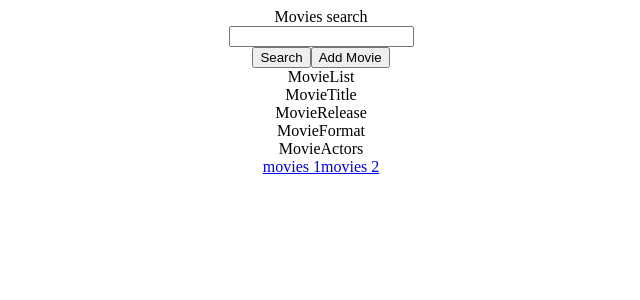
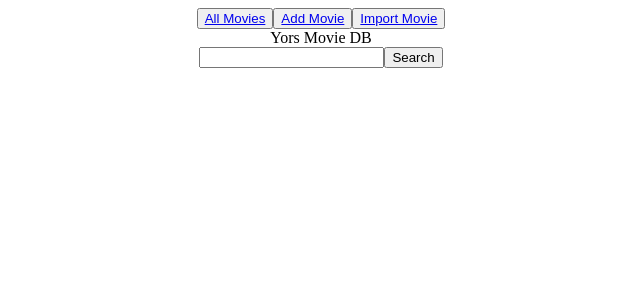
Before and after one commit to pani-tka/movies-info-storage, a React (Create React App) app: page / in a window 1280 px wide. Shown: the top 300 px of the page, without its empty margins (319-959 px from the left). Built offline with nearby package versions, Linux system fonts and the light colour scheme.

Commit message:
Current changes for some pages and components

```diff
--- a/package.json
+++ b/package.json
@@ -5,6 +5,7 @@
   "dependencies": {
     "react": "^16.8.6",
     "react-dom": "^16.8.6",
+    "react-dropzone": "^10.1.5",
     "react-redux": "^7.1.0",
     "react-router-dom": "^5.0.1",
     "react-scripts": "3.0.1",
--- a/src/App.js
+++ b/src/App.js
@@ -1,6 +1,9 @@
 import React from 'react';
 import { BrowserRouter, Route} from "react-router-dom";
-import  MoviesControl  from "./components/movies-control";
+import  StartPage  from "./pages/start-page";
+import AddMoviePage from "./pages/add-movie-page";
+import AllMoviePage from "./pages/all-movies-page";
+import ImportMoviesPage from './pages/import-movies-page';
 import  MovieItem  from "./components/movie-item";
 import './App.css';
 
@@ -8,8 +11,12 @@ function App() {
   return (
     <div className="App">
       <BrowserRouter>
-        <Route exact path="/" component={MoviesControl} />
+        <Route exact path="/" component={StartPage} />
         <Route path="/movies/:movieTitle" component={MovieItem} />
+        <Route path="/allmovies" component={AllMoviePage} />
+        <Route path="/addmovie" component={AddMoviePage} />
+        <Route path="/importmovies" component={ImportMoviesPage} />
+
 
       </BrowserRouter>
     </div>
--- a/src/actions.js
+++ b/src/actions.js
@@ -15,7 +15,7 @@ const fetchMovieListSuccess = data => ({
 
 export const fetchMovies = () => (dispatch) => {
 
-  fetch( `http://localhost:8080/movies`)
+  fetch( `http://localhost:8080/movies?sort=title&order=asc`)
       .then(response => response.json())
       .then(response => {
         dispatch(fetchMovieListSuccess(response))
--- a/src/components/movie-item.js
+++ b/src/components/movie-item.js
@@ -1,18 +1,38 @@
 import React, {Component} from "react";
+import {connect} from 'react-redux';
+import {fetchSingleMovie} from '../actions';
 
 class MovieItem extends Component {
 
   render(){
+
+    const {movies} = this.props;
     return(
       <div>
-        <div>MovieTitle</div>
-        <div>MovieRelease</div>
-        <div>MovieFormat</div>
-        <div>MovieActors</div>
+        <div>{movies.title}</div>
+        <div>{movies.year}</div>
+        <div>{movies.format}</div>
+        <div>{movies.actors}</div>
+        <button
+          type="button"
+        >
+          Remove Movie
+        </button>
       </div>
     )
   }
 
 }
 
-export default MovieItem;
+const mapStateToProps = (state) => ({
+  movies: state.movies
+})
+
+const mapDispatchToProps = {
+ fetchSingleMovie
+};
+
+export default connect(
+ mapStateToProps,
+ mapDispatchToProps
+)(MovieItem);
--- a/src/components/movies-control.js
+++ /dev/null
@@ -1,52 +0,0 @@
-import  React, {Component}  from "react";
-import MovieList from "./movie-list";
-import {connect} from "react-redux";
-import {searchTextChanged} from "../actions";
-
-class MoviesControl extends Component {
-
-  onChange = event => {
-    const queryText = event.target.value;
-    this.props.searchTextChanged(queryText);
-  };
-
-  render(){
-    const {queryText} = this.props;
-
-    return (
-      <div>
-        <div>Movies search</div>
-        <div>
-          <input
-            type = "text"
-            placehloder = "Type to search..."
-            value = {queryText}
-            onChange = {this.onChange} />
-        </div>
-        <button
-          type="button"
-          onClick = {this.onClick}
-        >
-          Search
-        </button>
-        <button type="button">
-          Add Movie
-        </button>
-        <MovieList></MovieList>
-      </div>
-    )
-  }
-}
-const mapStateToProps = (state) => ({
-   state
-})
-
-const mapDispatchToProps = {
-  searchTextChanged,
-
-};
-
-export default connect(
-  mapStateToProps,
-  mapDispatchToProps
-)(MoviesControl);
--- /dev/null
+++ b/src/pages/add-movie-page.js
@@ -0,0 +1,40 @@
+import  React, {Component}  from "react";
+
+class AddMoviePage extends Component {
+
+
+  render(){
+    return(
+      <div>
+        <form>
+          <p>Title: </p>
+          <input type="text"></input>
+          <p>Year: </p>
+          <input type = "text"></input>
+          <p>Format: </p>
+          <select>
+            <option disabled> Select the format </option>
+            <option value="1"> VHS </option>
+            <option value="2"> DVD </option>
+            <option value="3"> Blue Ray </option>
+            <option value="4"> IMAX </option>
+          </select>
+          <p>Actors: </p>
+          <input type = "text"></input>
+          <input type = "text"></input>
+          <button
+            type="button"
+          >
+            Add input
+          </button>
+        </form>
+        <button
+          type="button"
+        >
+          Save Movie
+        </button>
+      </div>
+    )
+  }
+}
+export default AddMoviePage;
--- /dev/null
+++ b/src/pages/all-movies-page.js
@@ -0,0 +1,53 @@
+import  React, {Component}  from "react";
+import {connect} from 'react-redux';
+import { Link } from "react-router-dom";
+import MovieItem from '../components/movie-item';
+import {fetchMovies} from '../actions';
+
+class AllMoviesPage extends Component {
+
+  componentDidMount() {
+    this.props.fetchMovies();
+  }
+  render() {
+    const {movies} = this.props;
+    console.log(this.props)
+
+  return(
+    <div>
+      <div>See all movies</div>
+      {!!movies&&
+        movies.map((item) =>
+          <MovieItem key={item.id}>
+            <div>{item.title}</div>
+            <div>
+              Year:
+              <div>{item.year}</div>
+            </div>
+            <div>
+              Format:
+              <div>{item.year}</div>
+            </div>
+            <Link to={`/movies/${item.title}`}>
+              See details
+            </Link>
+          </MovieItem>
+        )
+      }
+    </div>
+    )
+  }
+
+}
+const mapStateToProps = (state) => ({
+  movies: state.movies
+})
+
+const mapDispatchToProps = {
+  fetchMovies
+};
+
+export default connect(
+ mapStateToProps,
+ mapDispatchToProps
+)(AllMoviesPage);
--- /dev/null
+++ b/src/pages/start-page.js
@@ -0,0 +1,69 @@
+import  React, {Component}  from "react";
+import { Link } from "react-router-dom";
+//import MovieItem from "../components/movie-item";
+import {connect} from "react-redux";
+import {searchTextChanged,fetchSingleMovie} from "../actions";
+
+class StartPage extends Component {
+
+  onChange = event => {
+    const queryText = event.target.value;
+    this.props.searchTextChanged(queryText);
+  };
+
+  onClick = () => {
+    this.props.fetchSingleMovie();
+  }
+
+  render(){
+    const {queryText} = this.props;
+
+    return (
+      <div>
+        <button
+        type="button"
+        >
+        <Link to="/allmovies">All Movies</Link>
+        </button>
+        <button
+        type="button"
+        >
+        <Link to="/addmovie">Add Movie</Link>
+        </button>
+        <button
+        type="button"
+        >
+        <Link to="/importmovies">Import Movie</Link>
+        </button>
+        <div>Yors Movie DB</div>
+        <div>
+          <input
+            type = "text"
+            placehloder = "Type to search..."
+            value = {queryText}
+            onChange = {this.onChange}
+          />
+          <button
+            type="button"
+            onClick = {this.onClick}
+          >
+            Search
+          </button>
+        </div>
+      </div>
+    )
+  }
+}
+const mapStateToProps = (state) => ({
+   movie: state.movie
+})
+
+const mapDispatchToProps = {
+  searchTextChanged,
+  fetchSingleMovie
+};
+
+export default connect(
+  mapStateToProps,
+  mapDispatchToProps
+)(StartPage);
```
Also changed, not shown: 1 other file (tests, documents, lock files or other folders).
